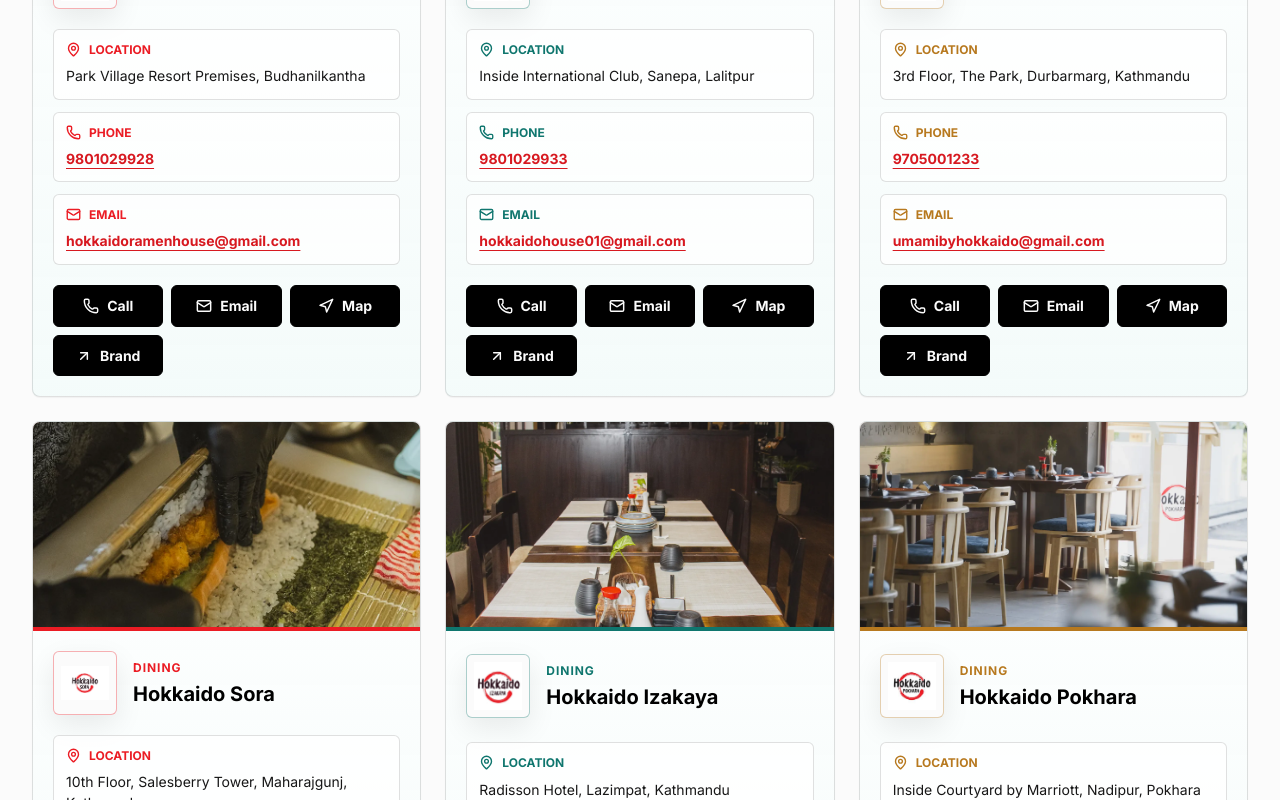
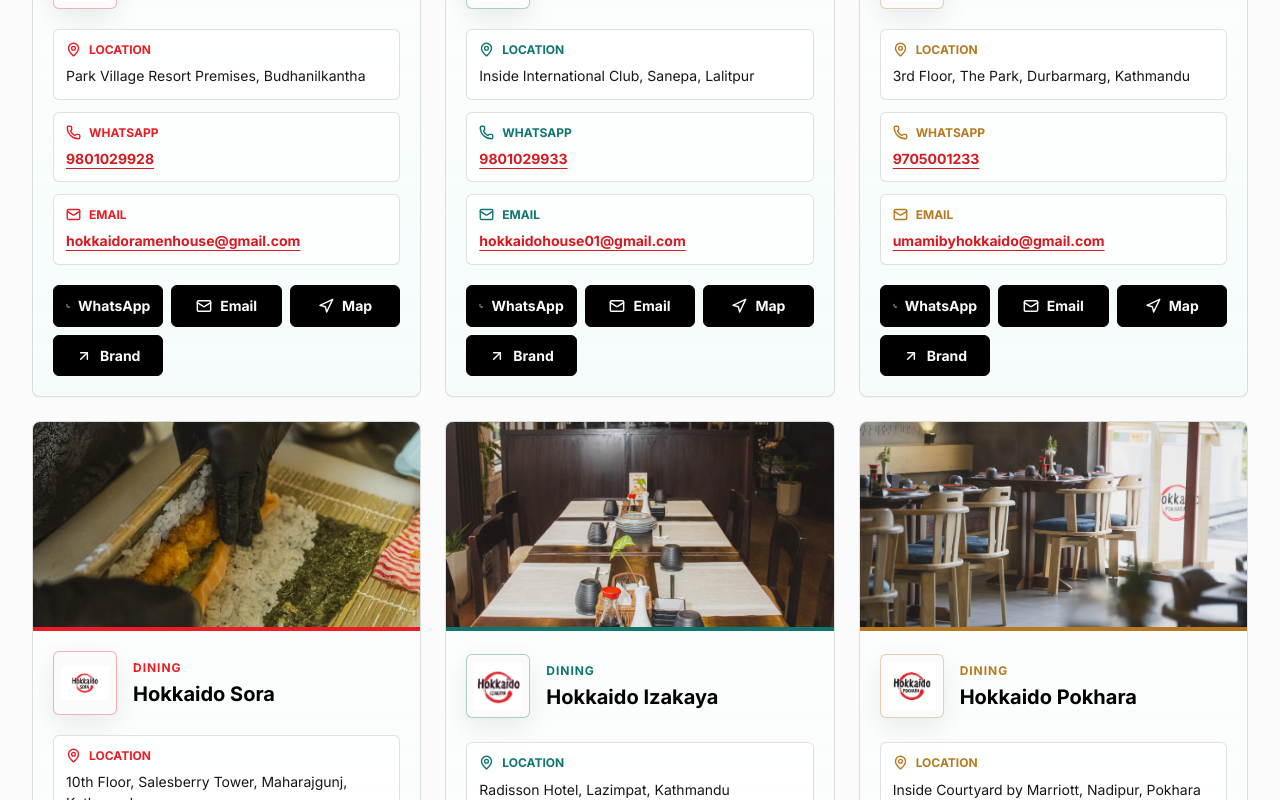
Before and after one commit to Prayag-1/HokkaidoGroup, a React (Vite) app: page /contact in a window 1280 px wide. Shown: the part 2340-3140 px from the top of the page. Built offline with nearby package versions, Linux system fonts and the light colour scheme; no server answers.

Commit message:
Add automated WhatsApp and Gmail contact links

```diff
--- /dev/null
+++ b/src/lib/contactLinks.ts
@@ -0,0 +1,85 @@
+import type { Business } from '../data/businesses'
+
+function getInquiryLabel(business: Business) {
+  if (business.category === 'Restaurant') {
+    return 'Reservation inquiry'
+  }
+
+  if (business.category === 'Farm & Resort') {
+    return 'Visit inquiry'
+  }
+
+  if (business.category === 'Retail') {
+    return 'Product inquiry'
+  }
+
+  return 'Business inquiry'
+}
+
+function getInquiryLine(business: Business) {
+  if (business.category === 'Restaurant') {
+    return 'I would like to make a reservation or dining inquiry.'
+  }
+
+  if (business.category === 'Farm & Resort') {
+    return 'I would like to ask about visiting, booking, or availability.'
+  }
+
+  if (business.category === 'Retail') {
+    return 'I would like to ask about product availability and pricing.'
+  }
+
+  return 'I would like to discuss a business or supply inquiry.'
+}
+
+function getWhatsAppNumber(phone: string) {
+  const digits = phone.replace(/\D/g, '')
+
+  if (digits.startsWith('977')) {
+    return digits
+  }
+
+  if (digits.length === 10 && digits.startsWith('9')) {
+    return `977${digits}`
+  }
+
+  return digits
+}
+
+export function getBusinessMessage(business: Business) {
+  return [
+    `Hello ${business.name} team,`,
+    '',
+    getInquiryLine(business),
+    '',
+    'Name:',
+    'Phone:',
+    'Email:',
+    'Preferred date/time:',
+    'Request details:',
+    '',
+    'Thank you.',
+  ].join('\n')
+}
+
+export function getBusinessWhatsAppUrl(business: Business) {
+  if (!business.phone) {
+    return null
+  }
+
+  const phone = getWhatsAppNumber(business.phone)
+  const text = encodeURIComponent(getBusinessMessage(business))
+
+  return `https://wa.me/${phone}?text=${text}`
+}
+
+export function getBusinessGmailUrl(business: Business) {
+  if (!business.email) {
+    return null
+  }
+
+  const subject = encodeURIComponent(`${getInquiryLabel(business)} - ${business.name}`)
+  const body = encodeURIComponent(getBusinessMessage(business))
+
+  return `https://mail.google.com/mail/?view=cm&fs=1&to=${encodeURIComponent(business.email)}&su=${subject}&body=${body}`
+}
--- a/src/pages/BusinessDetailPage.tsx
+++ b/src/pages/BusinessDetailPage.tsx
@@ -4,6 +4,7 @@
 import { ScrollReveal } from '../components/ScrollReveal'
 import { SiteFooter } from '../components/SiteFooter'
 import { getBusinessBySlug } from '../data/businesses'
+import { getBusinessGmailUrl, getBusinessWhatsAppUrl } from '../lib/contactLinks'
 
 export function BusinessDetailPage() {
   const { slug } = useParams()
@@ -39,6 +40,8 @@
   const heroUsesLogo = Boolean(business.logo && business.image === business.logo)
   const emailValue = business.email
   const phoneValue = business.phone
+  const gmailUrl = getBusinessGmailUrl(business)
+  const whatsAppUrl = getBusinessWhatsAppUrl(business)
 
   return (
     <main className="corporate-page">
@@ -71,7 +74,7 @@
                     Email
                   </dt>
                   <dd>
-                    <a href={`mailto:${emailValue}`}>{emailValue}</a>
+                    <a href={gmailUrl ?? undefined} target="_blank" rel="noreferrer">{emailValue}</a>
                   </dd>
                 </div>
               ) : null}
@@ -79,10 +82,10 @@
                 <div>
                   <dt>
                     <Phone size={15} strokeWidth={2.2} aria-hidden="true" />
-                    Phone
+                    WhatsApp
                   </dt>
                   <dd>
-                    <a href={`tel:${phoneValue}`}>{phoneValue}</a>
+                    <a href={whatsAppUrl ?? undefined} target="_blank" rel="noreferrer">{phoneValue}</a>
                   </dd>
                 </div>
               ) : null}
@@ -131,10 +134,10 @@
                 <div>
                   <dt>
                     <Phone size={15} strokeWidth={2.2} aria-hidden="true" />
-                    Phone
+                    WhatsApp
                   </dt>
                   <dd>
-                    <a href={`tel:${phoneValue}`}>{phoneValue}</a>
+                    <a href={whatsAppUrl ?? undefined} target="_blank" rel="noreferrer">{phoneValue}</a>
                   </dd>
                 </div>
               ) : null}
@@ -145,7 +148,7 @@
                     Email
                   </dt>
                   <dd>
-                    <a href={`mailto:${emailValue}`}>{emailValue}</a>
+                    <a href={gmailUrl ?? undefined} target="_blank" rel="noreferrer">{emailValue}</a>
                   </dd>
                 </div>
               ) : null}
--- a/src/pages/ContactPage.tsx
+++ b/src/pages/ContactPage.tsx
@@ -4,13 +4,10 @@
 import { ScrollReveal } from '../components/ScrollReveal'
 import { SiteFooter } from '../components/SiteFooter'
 import { businesses, hnbgLogo } from '../data/businesses'
+import { getBusinessGmailUrl, getBusinessWhatsAppUrl } from '../lib/contactLinks'
 import contactHeroImage from '../assets/gallery/izakaya/izakaya2.webp'
 import contactDetailImage from '../assets/gallery/sora/sora4.webp'
 import contactRoomImage from '../assets/gallery/umami/umami1.webp'
-
-function phoneHref(phone: string) {
-  return `tel:${phone.replace(/[^\d+]/g, '')}`
-}
 
 export function ContactPage() {
   const cityCount = new Set(businesses.map((business) => business.address?.match(/Kathmandu|Lalitpur|Pokhara/)?.[0]).filter(Boolean)).size
@@ -92,7 +89,7 @@
                 <Clock size={18} strokeWidth={2.1} aria-hidden="true" />
                 <div>
                   <h3>Reservations</h3>
-                  <p>Call the outlet for same-day table availability.</p>
+                  <p>Message the outlet for same-day table availability.</p>
                 </div>
               </article>
               <article>
@@ -128,6 +125,8 @@
           <div className="contact-brand-grid">
             {businesses.map((business) => {
               const contactCardImage = business.image && business.image !== business.logo ? business.image : null
+              const gmailUrl = getBusinessGmailUrl(business)
+              const whatsAppUrl = getBusinessWhatsAppUrl(business)
 
               return (
                 <article key={business.id} className={`contact-brand-card${contactCardImage ? '' : ' contact-brand-card--logo-only'}`}>
@@ -166,10 +165,10 @@
                         <div className="contact-brand-card__detail">
                           <dt>
                             <Phone size={15} strokeWidth={2.2} aria-hidden="true" />
-                            Phone
+                            WhatsApp
                           </dt>
                           <dd>
-                            <a href={phoneHref(business.phone)}>{business.phone}</a>
+                            <a href={whatsAppUrl ?? undefined} target="_blank" rel="noreferrer">{business.phone}</a>
                           </dd>
                         </div>
                       ) : null}
@@ -180,7 +179,7 @@
                             Email
                           </dt>
                           <dd>
-                            <a href={`mailto:${business.email}`}>{business.email}</a>
+                            <a href={gmailUrl ?? undefined} target="_blank" rel="noreferrer">{business.email}</a>
                           </dd>
                         </div>
                       ) : null}
@@ -188,13 +187,13 @@
 
                     <div className="contact-brand-card__actions">
                       {business.phone ? (
-                        <a href={phoneHref(business.phone)} aria-label={`Call ${business.name}`}>
+                        <a href={whatsAppUrl ?? undefined} target="_blank" rel="noreferrer" aria-label={`Message ${business.name} on WhatsApp`}>
                           <Phone size={16} strokeWidth={2.2} aria-hidden="true" />
-                          Call
+                          WhatsApp
                         </a>
                       ) : null}
                       {business.email ? (
-                        <a href={`mailto:${business.email}`} aria-label={`Email ${business.name}`}>
+                        <a href={gmailUrl ?? undefined} target="_blank" rel="noreferrer" aria-label={`Email ${business.name} in Gmail`}>
                           <Mail size={16} strokeWidth={2.2} aria-hidden="true" />
                           Email
                         </a>
```
